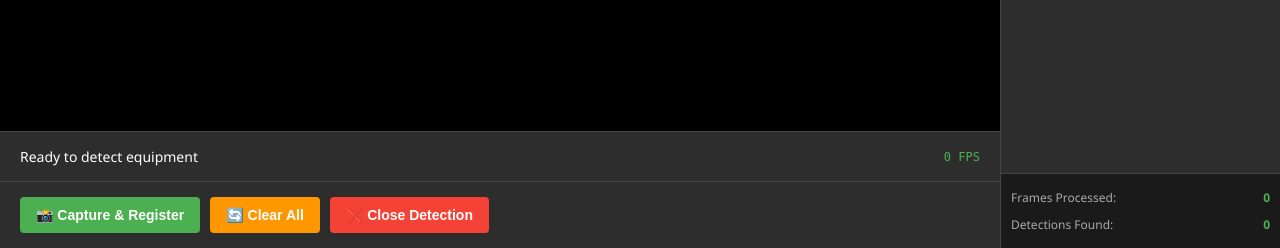
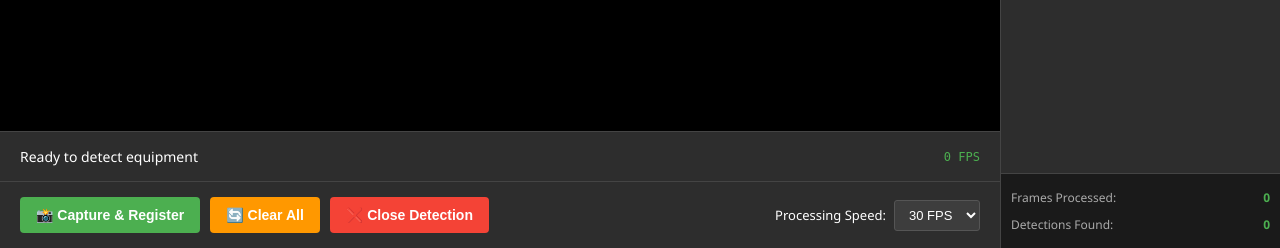
Before and after one commit to R-Beat/CapstonePT, a Flask app: page /detect_equipment in a window 1280 px wide. Shown: the part 552-800 px from the top of the page. Run offline with Flask 3, Linux system fonts and the light colour scheme.

Commit message:
Tested the Detection

```diff
--- a/CV-app/app.py
+++ b/CV-app/app.py
@@ -239,9 +239,18 @@ def borrow_return():
         equipment_names = request.form.getlist('equipment_names')
         quantities = request.form.getlist('quantities')
 
-        # Filter out empty values
-        equipment_names = [e for e in equipment_names if e.strip()]
-        quantities = [q for q in quantities if q.strip()]
+        # Filter out empty pairs - keep only where equipment_name is not empty
+        filtered_equipment = []
+        filtered_quantities = []
+        for name, qty in zip(equipment_names, quantities):
+            name = name.strip() if name else ''
+            qty = qty.strip() if qty else ''
+            if name and qty:  # Both must be non-empty
+                filtered_equipment.append(name)
+                filtered_quantities.append(qty)
+
+        equipment_names = filtered_equipment
+        quantities = filtered_quantities
 
         # Validate inputs
         if not student_id:
@@ -254,10 +263,6 @@ def borrow_return():
 
         if not equipment_names or len(equipment_names) == 0:
             flash("Please select at least one equipment item.")
-            return redirect(url_for('borrow_return'))
-
-        if len(equipment_names) != len(quantities):
-            flash("Equipment and quantity mismatch.")
             return redirect(url_for('borrow_return'))
 
         # Validate quantities
--- a/CV-app/templates/detection_window.html
+++ b/CV-app/templates/detection_window.html
@@ -97,6 +97,35 @@
             display: flex;
             gap: 10px;
             flex-wrap: wrap;
+            align-items: center;
+        }
+
+        .fps-control {
+            display: flex;
+            gap: 8px;
+            align-items: center;
+            margin-left: auto;
+        }
+
+        .fps-control label {
+            color: #fff;
+            font-size: 13px;
+            font-weight: 500;
+        }
+
+        .fps-control select {
+            padding: 6px 10px;
+            border: 1px solid #555;
+            border-radius: 3px;
+            background: #3d3d3d;
+            color: #fff;
+            font-size: 13px;
+            cursor: pointer;
+        }
+
+        .fps-control select:focus {
+            outline: none;
+            border-color: #667eea;
         }
 
         .btn {
@@ -377,6 +406,17 @@
                 <button type="button" class="btn btn-capture" id="captureBtn">📸 Capture & Register</button>
                 <button type="button" class="btn btn-clear" id="clearBtn">🔄 Clear All</button>
                 <button type="button" class="btn btn-close" id="closeBtn">❌ Close Detection</button>
+                <div class="fps-control">
+                    <label for="fpsSelect">Processing Speed:</label>
+                    <select id="fpsSelect">
+                        <option value="1">1 FPS</option>
+                        <option value="2">2 FPS</option>
+                        <option value="5">5 FPS</option>
+                        <option value="10">10 FPS</option>
+                        <option value="15">15 FPS</option>
+                        <option value="30" selected>30 FPS</option>
+                    </select>
+                </div>
             </div>
         </div>
 
@@ -421,10 +461,12 @@
         let stream = null;
         let detectedEquipment = {};
         let lastFrameTime = Date.now();
+        let lastProcessedFrame = Date.now();
         let frameCount = 0;
         let totalFrames = 0;
         let totalDetections = 0;
         let detectionRunning = false;
+        let targetFPS = 30;
 
         // CLASS_TO_EQUIPMENT mapping from Python backend
         const CLASS_TO_EQUIPMENT = {
@@ -489,6 +531,14 @@
             frameCount++;
             totalFrames++;
 
+            const now = Date.now();
+            const timeSinceLastFrame = now - lastProcessedFrame;
+            const frameInterval = 1000 / targetFPS;
+
+            // Only process frame if enough time has passed for the target FPS
+            if (timeSinceLastFrame >= frameInterval) {
+                lastProcessedFrame = now;
+
                 const canvas_temp = document.createElement('canvas');
                 canvas_temp.width = video.videoWidth;
                 canvas_temp.height = video.videoHeight;
@@ -518,6 +568,10 @@
                     console.error('Detection error:', err);
                     requestAnimationFrame(detectFrame);
                 });
+            } else {
+                // Skip this frame and check again next animation frame
+                requestAnimationFrame(detectFrame);
+            }
         }
 
         function drawDetections(boxes) {
@@ -554,9 +608,9 @@
         }
 
         function updateDetections(detectedClasses, boxes) {
-            detectedClasses.forEach(cls => {
-                const equipmentName = CLASS_TO_EQUIPMENT[cls];
-                if (equipmentName) {
+            detectedClasses.forEach(equipmentName => {
+                // Backend returns already-mapped equipment names (e.g., "Graduated Cylinder")
+                if (equipmentName && equipmentName.trim()) {
                     if (!detectedEquipment[equipmentName]) {
                         detectedEquipment[equipmentName] = {
                             count: 1,
@@ -680,6 +734,12 @@
             window.close();
         });
 
+        // FPS control listener
+        document.getElementById('fpsSelect').addEventListener('change', (e) => {
+            targetFPS = parseInt(e.target.value);
+            lastProcessedFrame = Date.now();
+        });
+
         // Message listener for cross-window communication
         window.addEventListener('message', (event) => {
             if (event.data.type === 'equipmentDetected') {
```
Also changed, not shown: CV-app/templates/borrow_return.html (+28 -3 lines), CV-app/database.db. Lines whose indentation alone changed are shown as unchanged.
